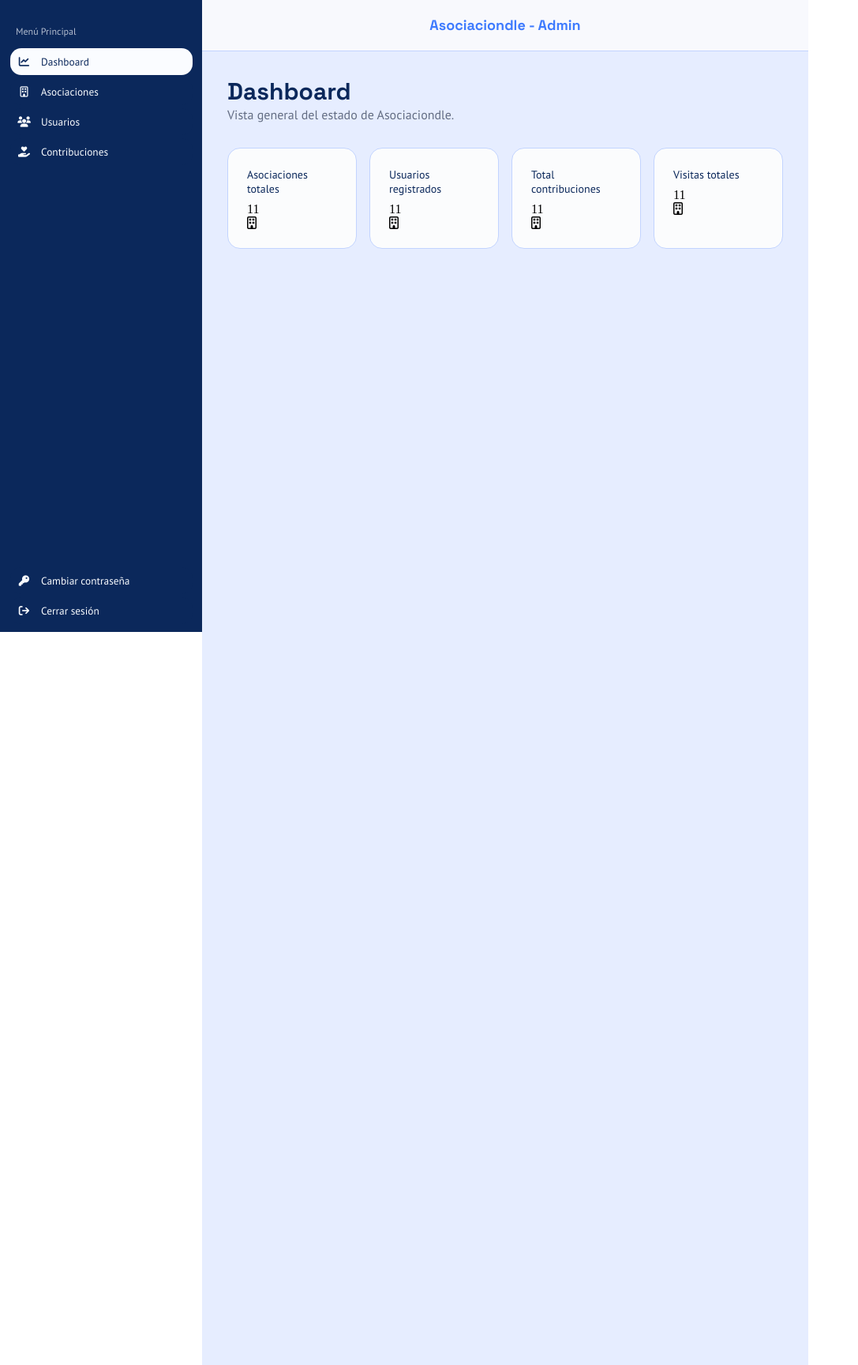
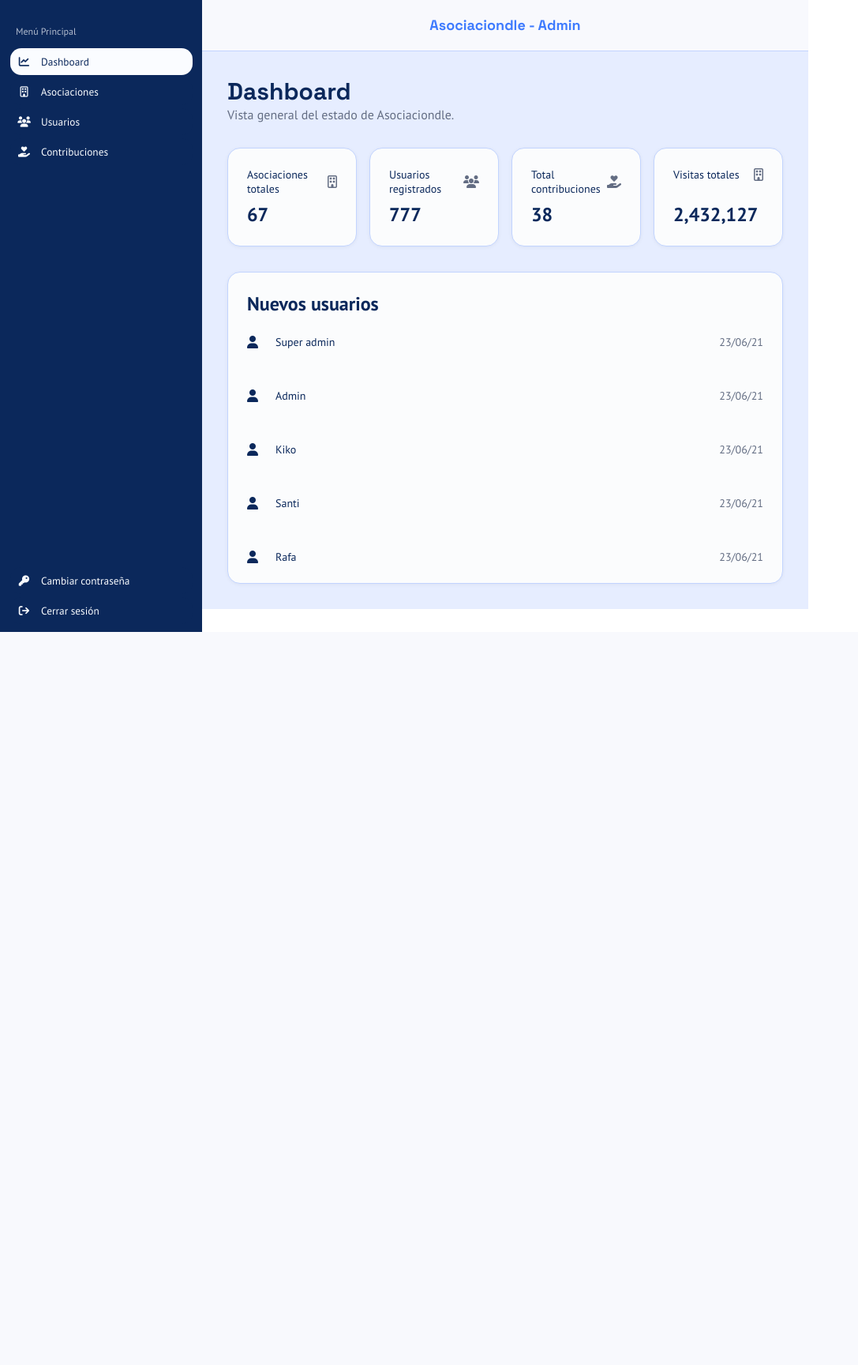
Before and after one commit to sergiodiazpereira/proyectoGrupo1, a PHP site: page /dashboard.html in a window 1280 px wide. Shown: the whole page at 79% size, without its empty margins (0-1087 px from the left). After the commit the page ends 800 px from the top, so only its background shows below. Run offline with PHP 8.4, Linux system fonts and the light colour scheme.

Commit message:
Add files via upload

```diff
--- a/diseño/mockups/admin/sergio/dashboard.html
+++ b/diseño/mockups/admin/sergio/dashboard.html
@@ -72,51 +72,61 @@
             <p class="subtitulos-admin">Vista general del estado de Asociaciondle.</p>
             <div class="grid-secciones">
                 <section class="seccion-asociaciones">
-                    <h3>Asociaciones totales</h3>
                     <div>
-                        <p>11</p>
+                        <h3>Asociaciones totales</h3>
                         <i class="fa-regular fa-building"></i>
                     </div>
+                    <p>67</p>
                 </section>
                 <section class="seccion-usuarios">
-                    <h3>Usuarios registrados</h3>
                     <div>
-                        <p>11</p>
+                        <h3>Usuarios registrados</h3>
+                        <i class="fa-solid fa-users"></i>
+                    </div>
+                    <p>777</p>
+                </section>
+                <section class="seccion-contribuciones">
+                    <div>
+                        <h3>Total contribuciones</h3>
+                        <i class="fa-solid fa-hand-holding-heart"></i>
+                    </div>
+                    <p>38</p>
+                </section>
+                <section class="seccion-vistas">
+                    <div>
+                        <h3>Visitas totales</h3>
                         <i class="fa-regular fa-building"></i>
                     </div>
-                </section>
-                <section class="seccion-contribuciones">
-                    <h3>Total contribuciones</h3>
-                    <div>
-                        <p>11</p>
-                        <i class="fa-regular fa-building"></i>
-                    </div>
-                </section>
-                <section class="seccion-vistas">
-                    <h3>Visitas totales</h3>
-                    <div>
-                        <p>11</p>
-                        <i class="fa-regular fa-building"></i>
-                    </div>
+                    <p>2,432,127</p>
                 </section>
             </div>
-            <section>
-                <h2></h2>
+            <section class="seccion-regular">
+                <h2>Nuevos usuarios</h2>
                 <ul>
-                    <li>
-                        <icon></icon>
-                        <span></span>
-                        <span></span>
+                    <li class="primer-usuario">
+                        <i class="fa-solid fa-user"></i>
+                        <span>Super admin</span>
+                        <p>23/06/21</p>
                     </li>
                     <li>
-                        <icon></icon>
-                        <span></span>
-                        <span></span>
+                        <i class="fa-solid fa-user"></i>
+                        <span>Admin</span>
+                        <p>23/06/21</p>
                     </li>
                     <li>
-                        <icon></icon>
-                        <span></span>
-                        <span></span>
+                        <i class="fa-solid fa-user"></i>
+                        <span>Kiko</span>
+                        <p>23/06/21</p>
+                    </li>
+                    <li>
+                        <i class="fa-solid fa-user"></i>
+                        <span>Santi</span>
+                        <p>23/06/21</p>
+                    </li>
+                    <li>
+                        <i class="fa-solid fa-user"></i>
+                        <span>Rafa</span>
+                        <p>23/06/21</p>
                     </li>
                 </ul>
             </section>
--- a/diseño/mockups/admin/sergio/style.css
+++ b/diseño/mockups/admin/sergio/style.css
@@ -94,7 +94,6 @@ nav {
 
 main {
   width: 704px;
-  height: 200vh;
   background-color: var(--blanco-fondo-main, #e6edff);
   float: left;
   padding: 32px;
@@ -116,16 +115,19 @@ main {
   }
   .grid-secciones{
     margin-top: 32px;
-    display: grid;
+    display: grid; /* Todas las secciones van dentro de este div, que hace que se reparta el espacio equitativamente entre las 4 columnas (especificado en linea de abajo) */
     grid-template-columns: 1fr 1fr 1fr 1fr;
     grid-template-rows: auto;
     grid-template-areas: "asociaciones usuarios contribuciones vistas";
     gap: 16px;
     section{
+      display: grid; /* Los sections se dividen en 3 filas (titulo del section, relleno de espacio sobrante y estadística), así se consigue que la estadística quede abajo del todo */
+      grid-template-rows: auto 1fr auto;
       padding: 24px;
       background-color: var(--blanco-fondo-sections, #fbfcfd);
       border-radius: 16px;
       border: 1px solid var(--azul-borde-header, #c2d4ff);
+      box-shadow: 0 1px 5px rgba(0, 0, 0, 0.05);    /* sombra leve para dar el toque */
     }
     .seccion-asociaciones{
       grid-area: asociaciones;
@@ -139,6 +141,11 @@ main {
     .seccion-vistas{
       grid-area: vistas;
     }
+    div{
+      display: flex;
+      align-items: center;     /* alinea verticalmente */
+      justify-content: space-between; /* separa el h3 y el icono */
+      margin-bottom: 8px;
       h3{
         margin: 0px;
         font-family: var(--fuente-regular);
@@ -146,11 +153,60 @@ main {
         font-weight: 500;
         color: var(--azul-marino);
       }
-      div{
-        margin-top: 8px;
+      i{
+        color: var(--gris-subtitulo-main, #636d83);
+      }
+    }
     p{
       margin: 0px;
-
+      margin-top: auto;
+      font-size: 1.5rem;
+      font-weight: 700;
+      font-family: var(--fuente-regular);
+      color: var(--azul-marino, #0b285b);
+    }
+  }
+  .seccion-regular{
+    margin-top: 32px;
+    padding: 24px;
+    background-color: var(--blanco-fondo-sections, #fbfcfd);
+    border-radius: 16px;
+    border: 1px solid var(--azul-borde-header, #c2d4ff);
+    box-shadow: 0 1px 5px rgba(0, 0, 0, 0.05);    /* sombra leve para dar el toque */
+    h2{
+      margin: 0;
+      font-family: var(--fuente-regular);
+      font-weight: 600;
+      font-size: 1.5rem;
+      color: var(--azul-marino, #0b285b);
+    }
+    ul{
+      margin: 0px;
+      li{
+        display: grid;
+        grid-template-columns: 24px 1fr auto;  /* icono – nombre – fecha */
+        align-items: center;
+        gap: 12px;
+        margin-top: 50px;
+        i{
+          color: var(--azul-marino);
+        }
+        span{
+          font-family: var(--fuente-regular);
+          color: var(--azul-marino, #0b285b);
+          font-weight: 300;
+          font-size: 0.875rem;
+        }
+        p{
+          margin: 0px;
+          font-family: var(--fuente-regular);
+          color: var(--gris-subtitulo-main, #b2bcce);
+          font-weight: 500;
+          font-size: 0.875rem;
+        }
+      }
+      .primer-usuario{
+        margin-top: 24px;
       }
     }
   }
```
Lines whose indentation alone changed are shown as unchanged.
